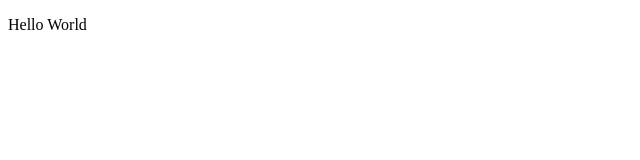
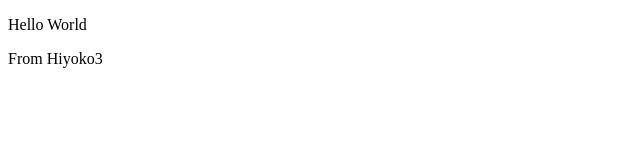
Before and after one commit to naruhiyo/Memoma, an Electron app: page index.html in a window 800 px wide. Shown: the full height of the page, 0-640 px from the left. Drawn offline with Linux system fonts and the light colour scheme.

Commit message:
test commit.

```diff
--- a/index.html
+++ b/index.html
@@ -8,6 +8,7 @@
 
 <body>
     <p>Hello World</p>
+    <p>From Hiyoko3</p>
 </body>
 
 </html>
```
